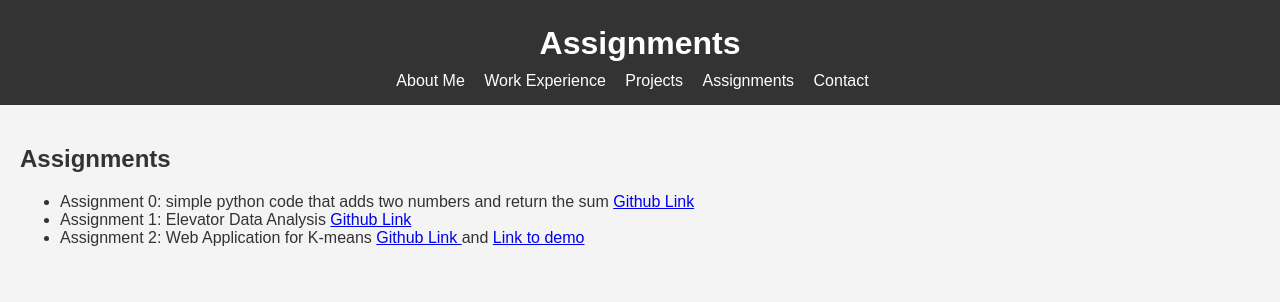
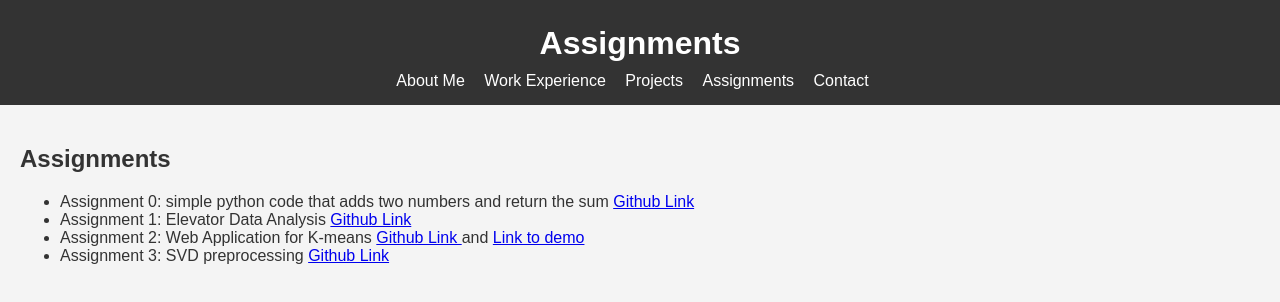
Before and after one commit to T1gerW/T1gerW.github.io, a plain HTML site: page assignments.html in a window 1280 px wide. Drawn offline with Linux system fonts and the light colour scheme.

Commit message:
added assignment 3

```diff
--- a/assignments.html
+++ b/assignments.html
@@ -29,8 +29,10 @@
                 <a href = "https://github.com/T1gerW/tigerw-assignment-2"> Github Link
                 </a> and
                 <a href = "https://youtu.be/90RAV5AUkFw"> Link to demo </a>
-
-
+            </li>
+            <li>
+                Assignment 3: SVD preprocessing
+                <a href = "https://github.com/T1gerW/tigerw-assignment-3"> Github Link</a>
             </li>
         </ul>
 
```
